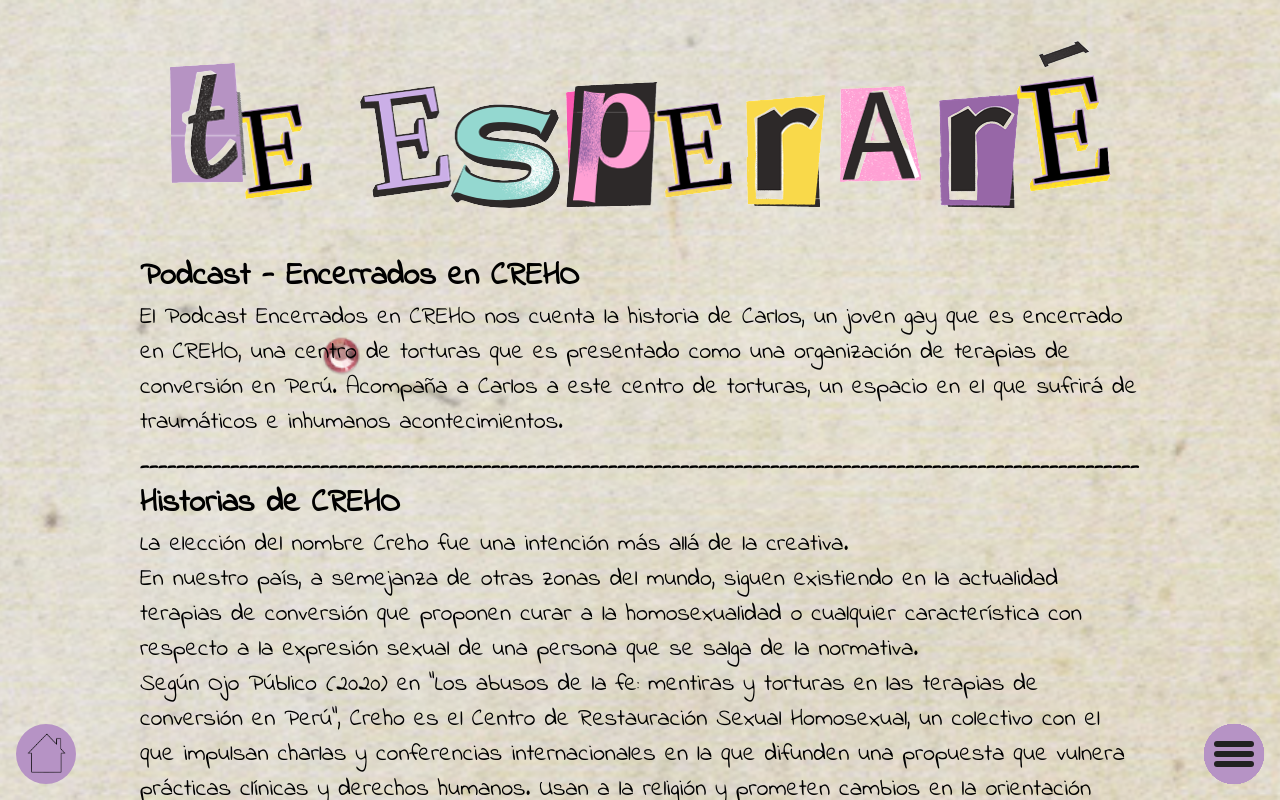
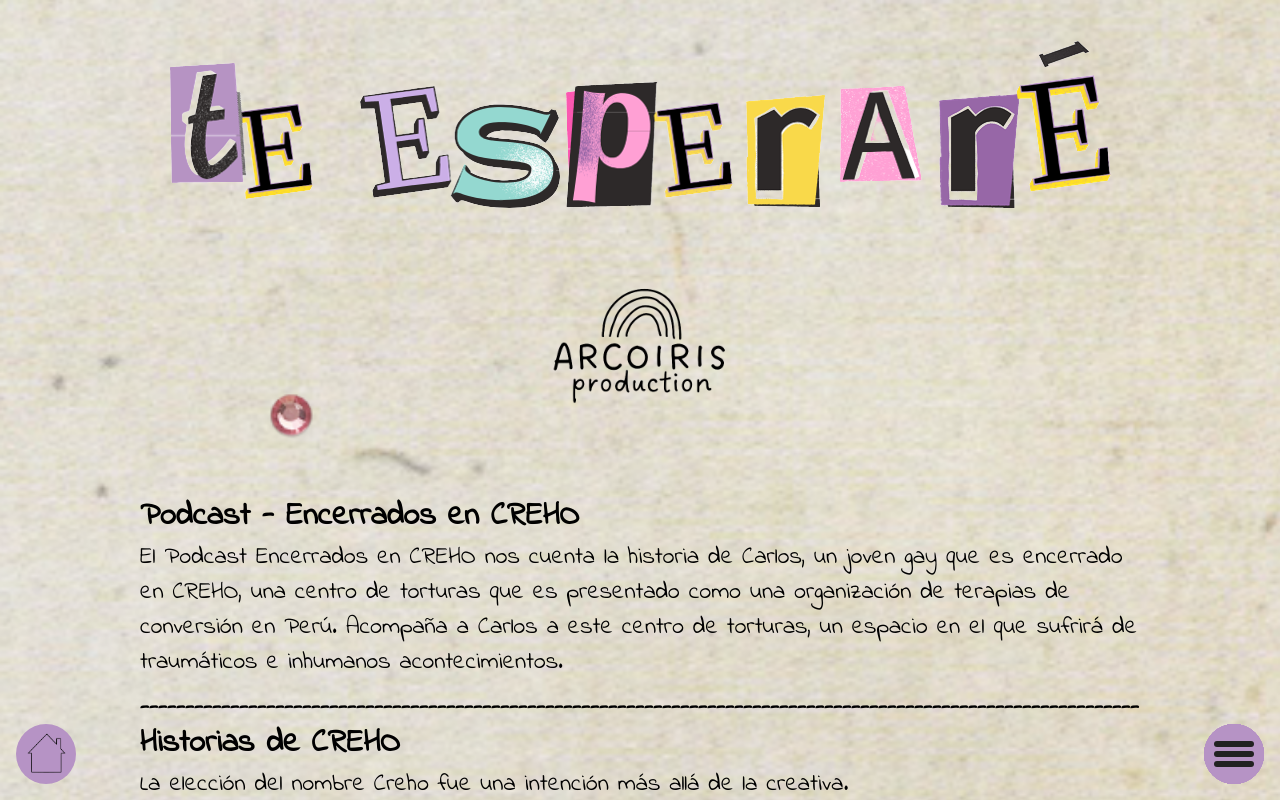
Before and after one commit to GerardMB21/te_esperare, a Next.js app: page /podcast in a window 1280 px wide. Shown: the top 800 px of the page. Built offline with nearby package versions, Linux system fonts and the light colour scheme.

Commit message:
rainbow productions

```diff
--- a/components/Title.tsx
+++ b/components/Title.tsx
@@ -1,6 +1,7 @@
 import Image from "next/image";
 import Link from "next/link";
 import Te_Esperare from "../public/te_esperare.png"
+import Rainbow from '../public/rainbow_te_esperare.png'
 
 export default function Title() {
   return (
@@ -10,19 +11,12 @@ export default function Title() {
           src={Te_Esperare}
           alt='te esperare'
         />
-        {/* <h2 className="title_name">
-          <div>T</div>
-          <div>E</div>
-          <div className="space"></div>
-          <div>E</div>
-          <div>S</div>
-          <div>P</div>
-          <div>E</div>
-          <div>r</div>
-          <div>A</div>
-          <div>r</div>
-          <div>É</div>
-        </h2> */}
+        <div className="imgBx rainbow">
+          <Image
+            src={Rainbow}
+            alt='arcoiris producciones'
+          />
+        </div>
       </Link>
     </div>
   )
--- a/pages/miniserie.tsx
+++ b/pages/miniserie.tsx
@@ -100,7 +100,7 @@ export default function miniserie() {
         <Title />
         <div className="content">
           <h1>Premisa</h1>
-          <p>Te esperare es una miniserie protagonizada por Amelia, una chica introvertida que le apasiona la lectura. Ella se topara con Hanna, una personalidad dispar a la suya; sin embargo, esta comenzara a ser complementaria mientras se van conociendo cada vez mas.<br/>¿Sera su amor compatible?</p>
+          <p>Te esperaré es una miniserie protagonizada por Amelia, una chica introvertida que le apasiona la lectura. Ella se topara con Hanna, una personalidad dispar a la suya; sin embargo, esta comenzara a ser complementaria mientras se van conociendo cada vez mas.<br/>¿Sera su amor compatible?</p>
           <div className="personajes">
             <div className="imgBx">
               <Image
--- a/styles/globals.css
+++ b/styles/globals.css
@@ -577,6 +577,12 @@ p{
   background: #95d8d0;
 }
 
+.imgBx.up .imgBx.rainbow{
+  width: 100px;
+  margin: auto;
+  margin-top: 2rem;
+}
+
 @media only screen and (max-width:850px) {
   .carruselBx{
     width: 90vw;
@@ -728,4 +734,8 @@ p{
   .carruselBx .caracteristicas div:not(.imgBx){
     gap: 1rem;
   }
+
+  .imgBx.up .imgBx.rainbow{
+    width: 200px;
+  }
 }
```
